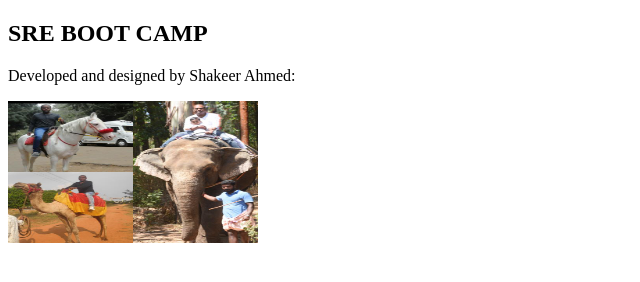
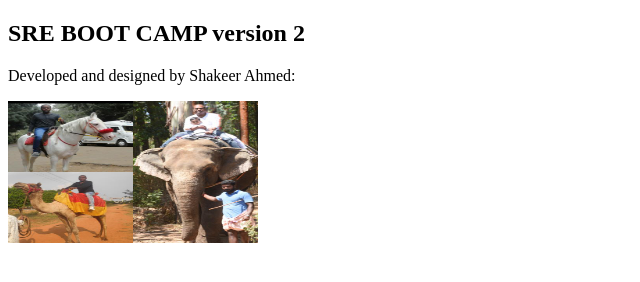
Before and after one commit to shshakeer/sreboot, a plain HTML site: page NGINXGCR/index.html in a window 1280 px wide. Shown: the whole page, without its empty margins (0-640 px from the left). Drawn offline with Linux system fonts and the light colour scheme.

```diff
--- a/NGINXGCR/index.html
+++ b/NGINXGCR/index.html
@@ -2,7 +2,7 @@
 <html>
 <body>
 
-<h2>SRE BOOT CAMP</h2>
+<h2>SRE BOOT CAMP version 2</h2>
 <p>Developed and designed by Shakeer Ahmed:</p>
 
 <img src="image.jpeg"  width="250" height="142">
```
